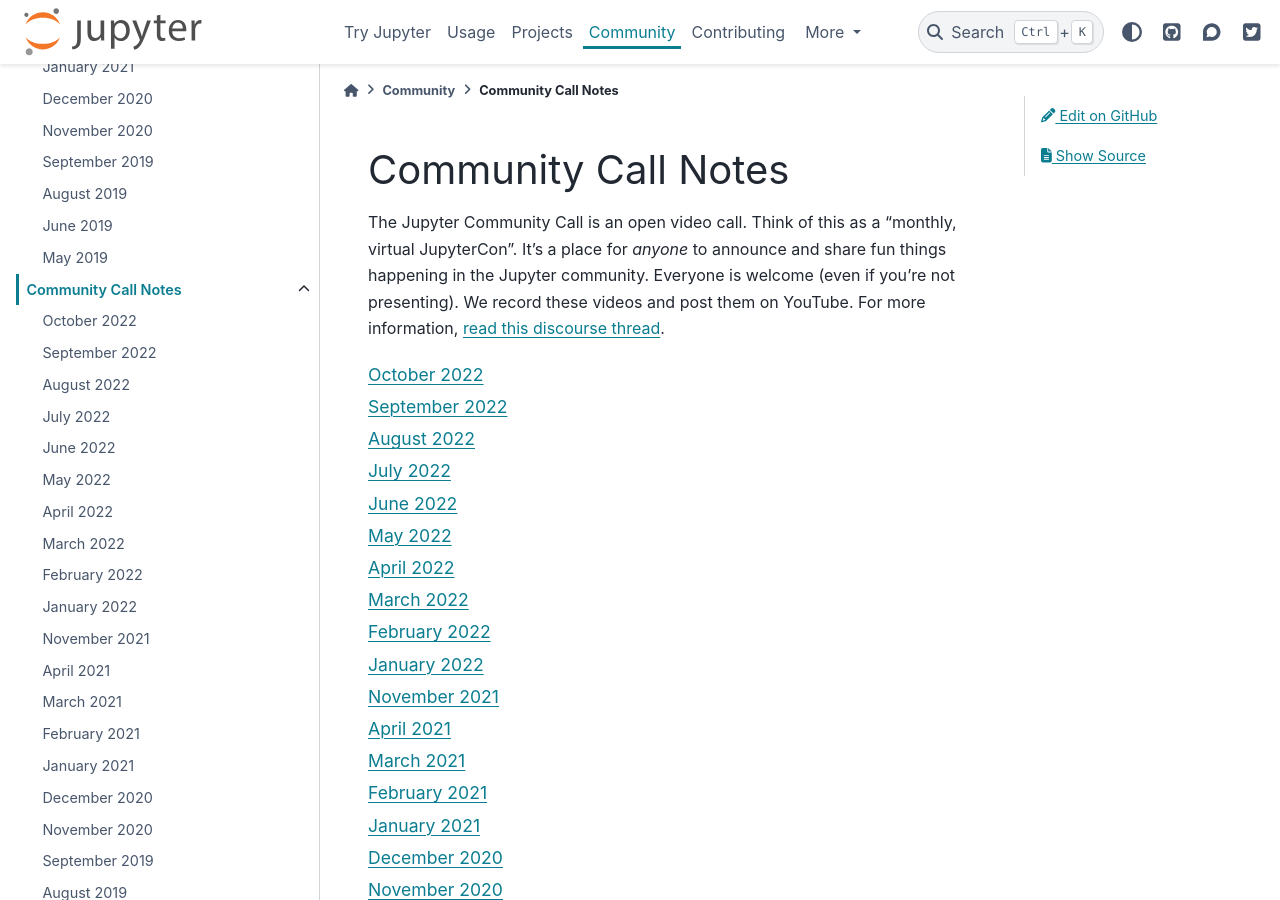
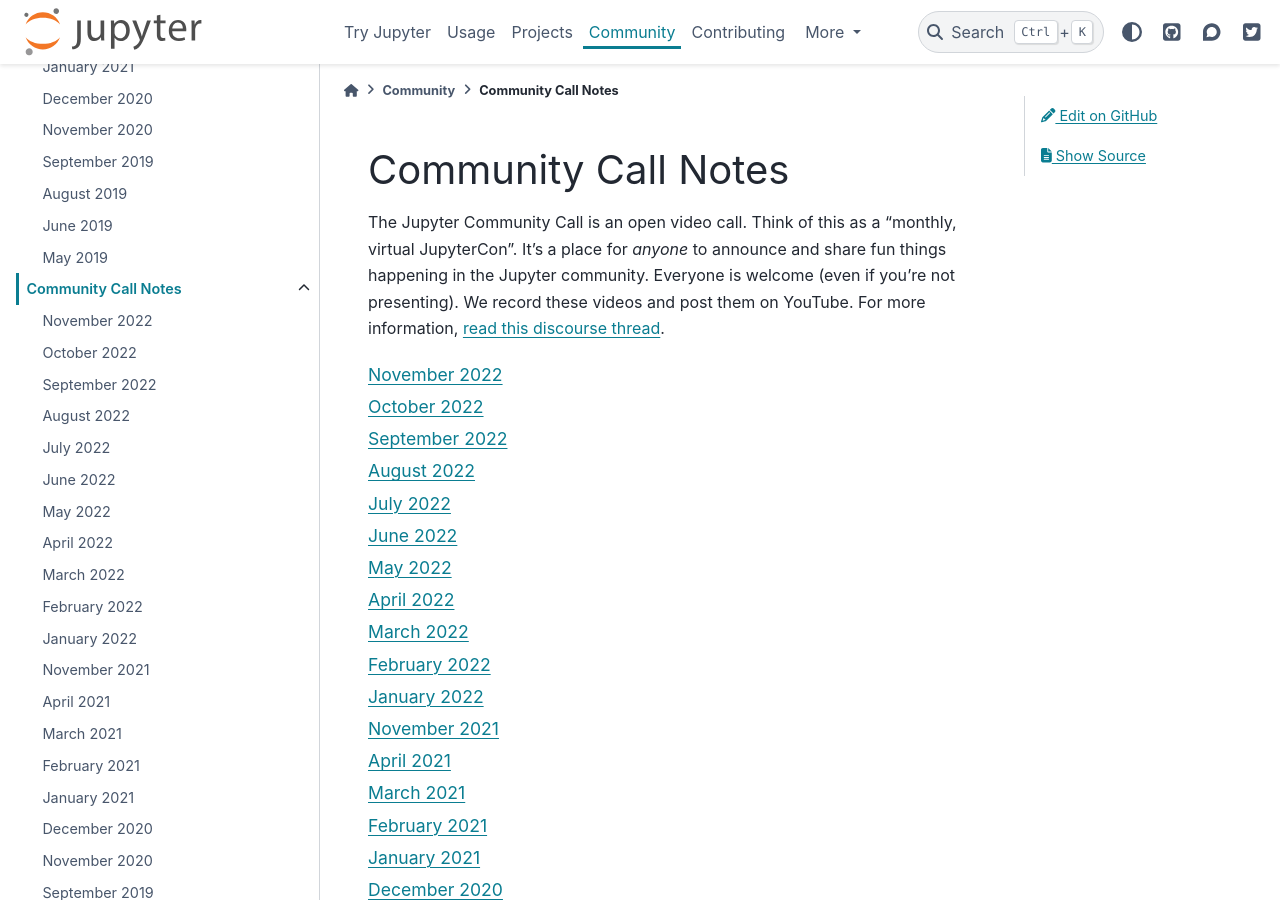
Before and after one commit to jupyter/jupyter, a Sphinx documentation site: the page built from docs/source/community/community-call-notes/index.rst, in a window 1280 px wide and 900 px high. Built offline with Sphinx 7.4.7 and the PyData theme 0.15.4, drawn with Linux system fonts in a browser that asks for light colours; pages that are not in the unit, such as notebooks, are missing from menus; some of the changed text lies outside the part shown.

Commit message:
Add November notes to community call index

```diff
--- a/docs/source/community/community-call-notes/index.rst
+++ b/docs/source/community/community-call-notes/index.rst
@@ -9,6 +9,7 @@
 .. toctree::
    :maxdepth: 1
 
+   November 2022 <2022-november.md>
    October 2022 <2022-october.md>
    September 2022 <2022-september.md>
    August 2022 <2022-august.md>
```
